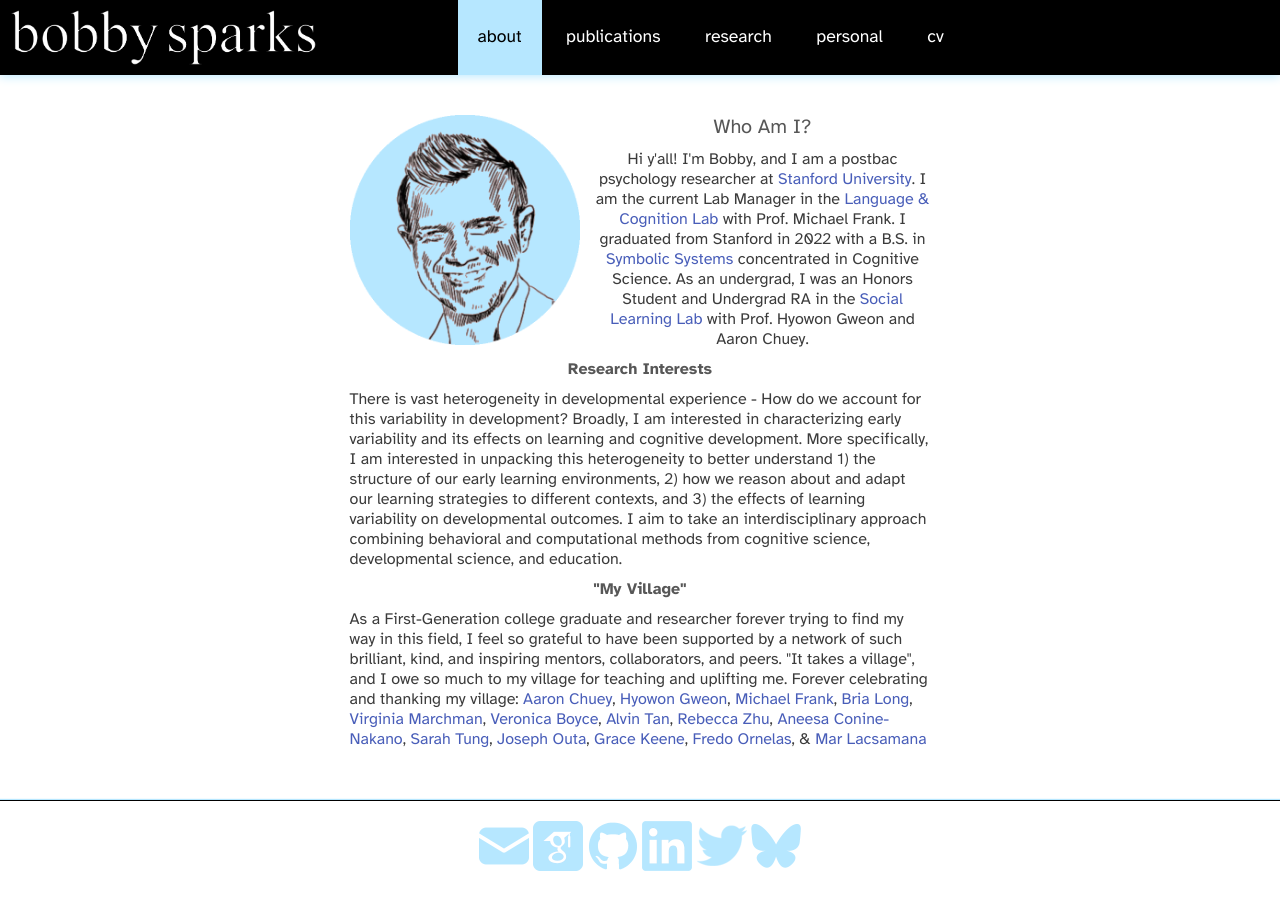
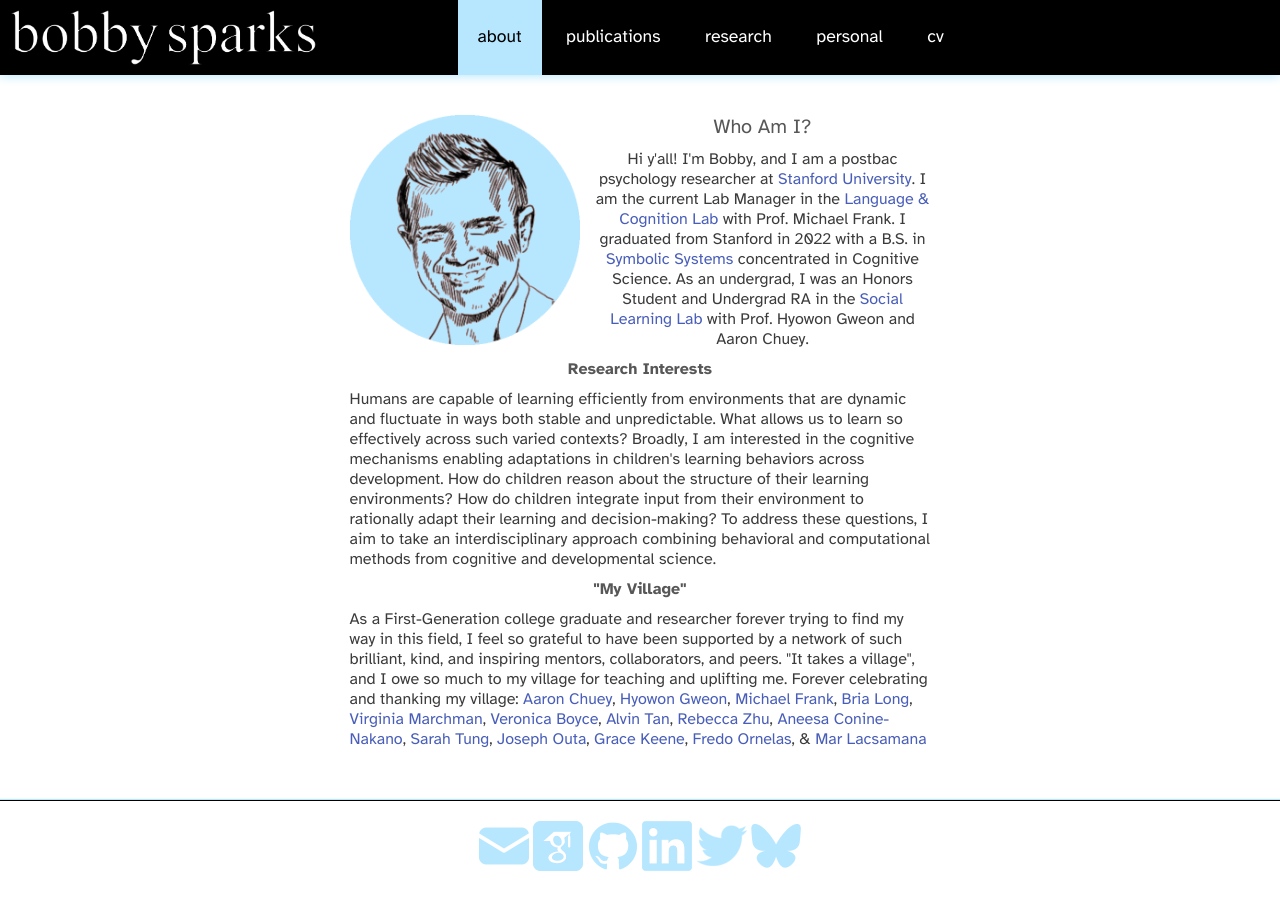
Before and after one commit to rbzsparks/rbzsparks.github.io, a Jekyll site: the page built from 00-index.md, in a window 1280 px wide. Built offline with Jekyll 4.4.1, drawn with Linux system fonts in a browser that asks for light colours; nearby versions of some CDN libraries.

Commit message:
Home update

```diff
--- a/_layouts/home.html
+++ b/_layouts/home.html
@@ -28,12 +28,12 @@
         <div style = "width:66%; margin: auto">
         <h3 style = "text-align:center">Research Interests</h3>
         <p>
-          There is vast heterogeneity in developmental experience - How do we account for this variability in development? Broadly, I am
-          interested in characterizing early variability and its effects on learning and cognitive development. More specifically, I am
-          interested in unpacking this heterogeneity to better understand 1) the structure of our early learning environments, 2) how we
-          reason about and adapt our learning strategies to different contexts, and 3) the effects of learning variability on developmental outcomes.
-          I aim to take an interdisciplinary approach combining behavioral and computational methods from cognitive science, developmental
-          science, and education.
+          Humans are capable of learning efficiently from environments that are dynamic and fluctuate in ways both stable
+          and unpredictable. What allows us to learn so effectively across such varied contexts? Broadly, I am interested
+          in the cognitive mechanisms enabling adaptations in children's learning behaviors across development. How do children
+          reason about the structure of their learning environments? How do children integrate input from their environment
+          to rationally adapt their learning and decision-making? To address these questions, I aim to take an interdisciplinary
+          approach combining behavioral and computational methods from cognitive and developmental science.
         </p>
         <h3 style = "text-align:center">"My Village"</h3>
         <p>
```
